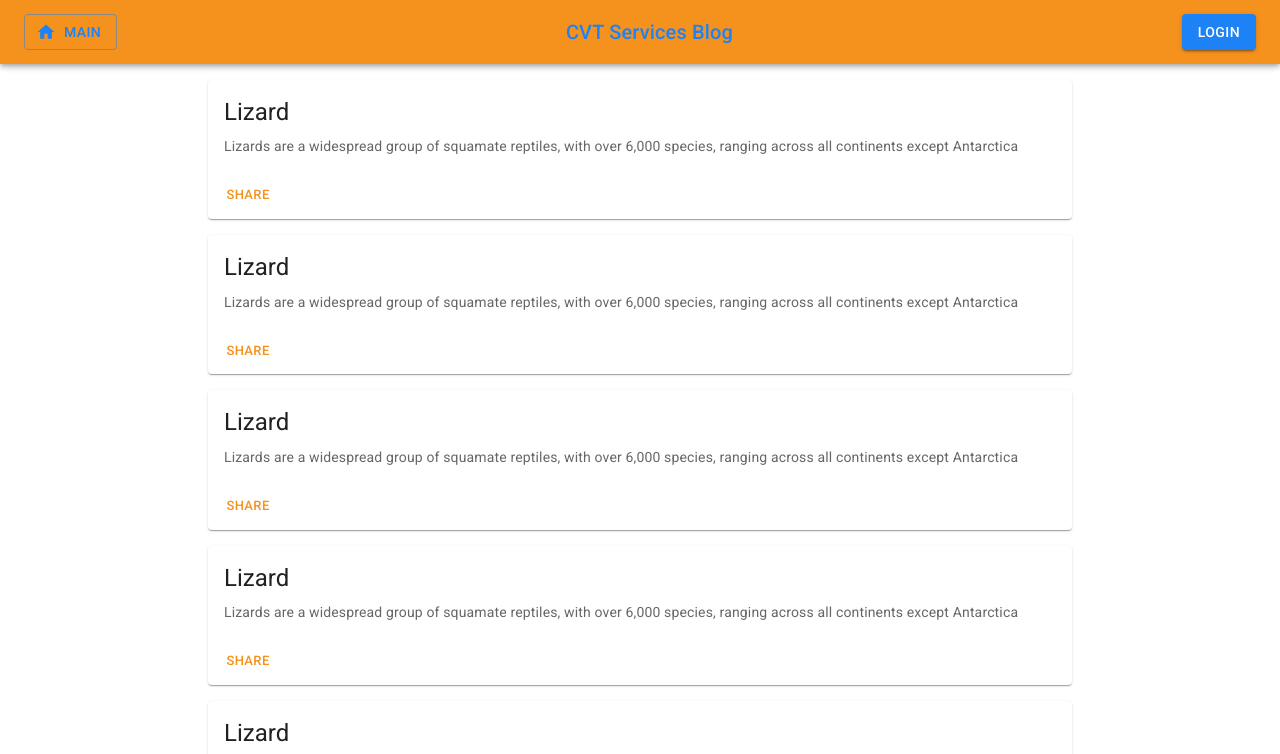
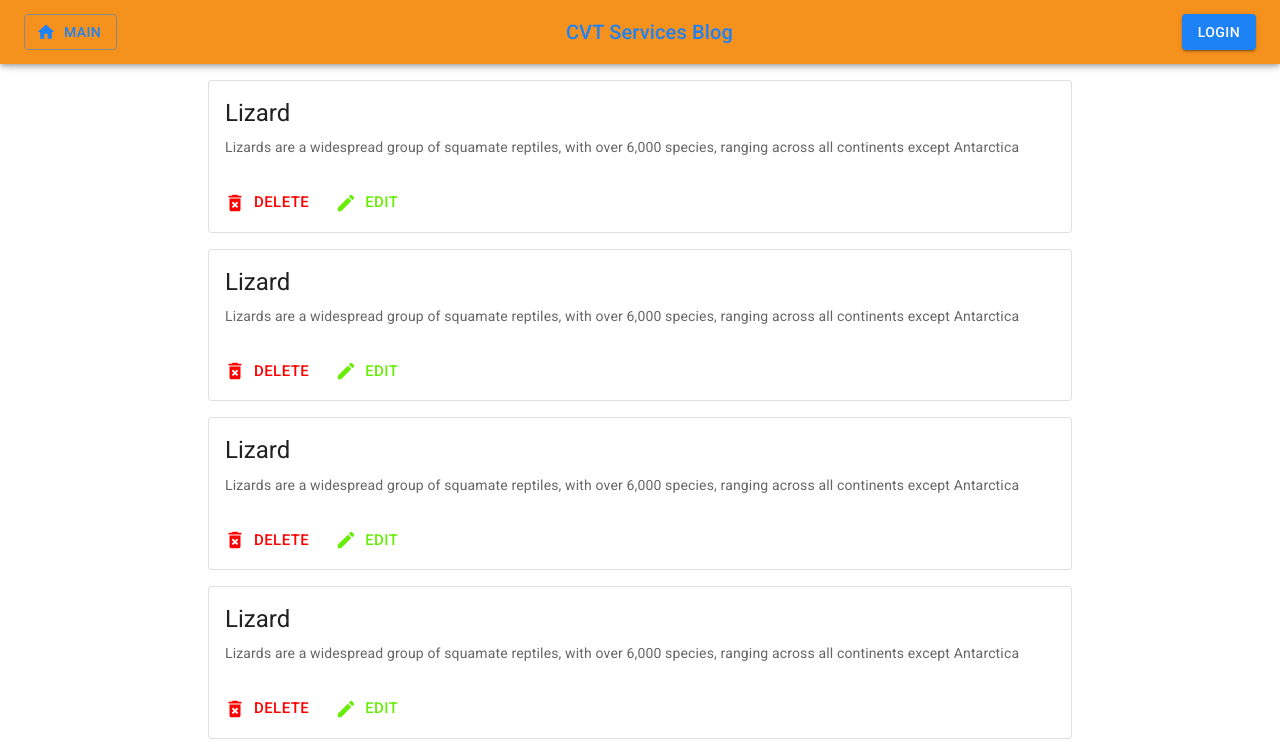
Before and after one commit to Piotr-Zaborowski/CVT-technical-task, a React (Create React App) app in the folder frontend/cvt-frontend/: page / in a window 1280 px wide. Shown: the top 754 px of the page. Built offline with nearby package versions, Linux system fonts and the light colour scheme.

Commit message:
Added delete, edit buttons

```diff
--- a/frontend/cvt-frontend/src/components/Feed.tsx
+++ b/frontend/cvt-frontend/src/components/Feed.tsx
@@ -3,10 +3,12 @@ import Card from '@mui/material/Card';
 import CardContent from '@mui/material/CardContent';
 import Typography from '@mui/material/Typography';
 import { Button, CardActionArea, CardActions } from '@mui/material';
+import HomeIcon from "@mui/icons-material/Home";
+import {DeleteForever, Edit} from "@mui/icons-material";
 
 export default function MultiActionAreaCard() {
     return (
-        <Card sx={{ margin: 0 }}>
+        <Card variant="outlined" sx={{ margin: 0 }}>
             <CardActionArea>
                 <CardContent>
                     <Typography gutterBottom variant="h5" component="div">
@@ -19,8 +21,15 @@ export default function MultiActionAreaCard() {
                 </CardContent>
             </CardActionArea>
             <CardActions>
-                <Button size="small" color="primary">
-                    Share
+                <Button style={{
+                    color: "#ff0000",
+                }} size="large" startIcon={<DeleteForever />}>
+                    DELETE
+                </Button>
+                <Button style={{
+                    color: "#68ee06",
+                }} size="large" startIcon={<Edit />}>
+                    EDIT
                 </Button>
             </CardActions>
         </Card>
```
